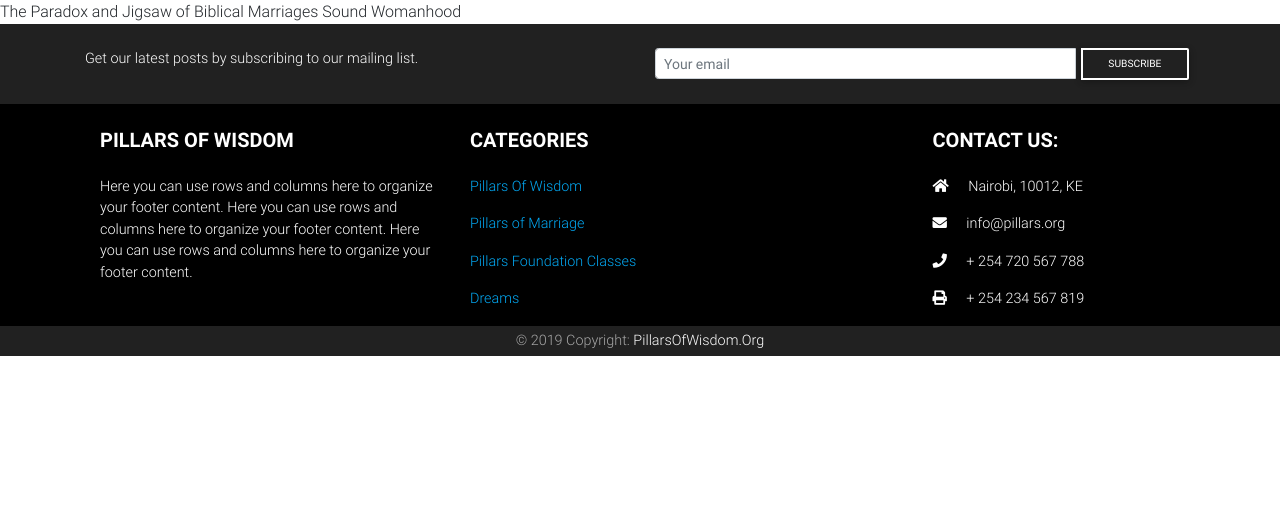
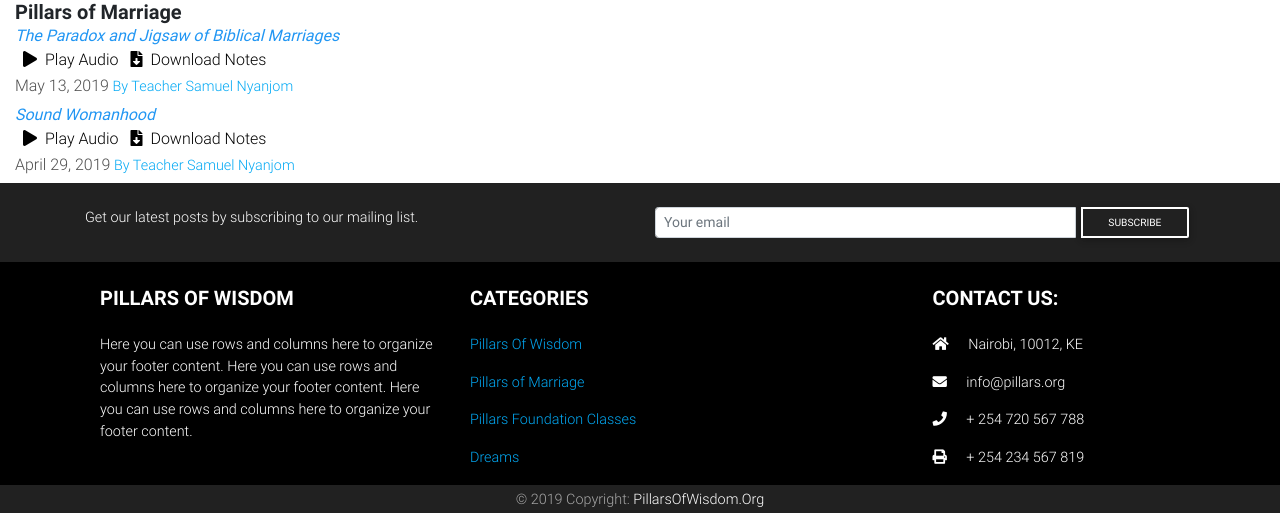
Before and after one commit to GeorgeMuchiri/website, a Django app: page /sermons/ in a window 1280 px wide. Shown: the part 78-591 px from the top of the page. Run offline with Django 3.2, Linux system fonts and the light colour scheme; data comes from the database, SQL or seed files in the repository; both versions use the stored data as it was after the commit; some libraries are stand-ins or nearby versions.

Commit message:
Dev of Sermons

```diff
--- a/sermons/templates/sermons/sermons.html
+++ b/sermons/templates/sermons/sermons.html
@@ -1,11 +1,26 @@
 {% extends 'sermons/base.html'%}
 
 {% block content %}
-  {% for post in posts %}
 
+<div class="col-md-9">
+  <!-- Excerpt -->
+  <div class="d-flex justify-content-between">
+    <div class="col-12  pl-0 ">
+      <h5 class="font-weight-bold mb-0">Pillars of Marriage</h5>
+      {% for teaching in marriage %}
+      <a href="#!" class="blue-text font-weight-normal font-italic">
 
+           {{ teaching.title }}
+      </a>
+      <p class="mb-1">
+     <a class="black-text" href="{{ teaching.audi.url }}"><i class="fas fa-play mx-2"></i>Play Audio</a>
 
-{{ post }}
-
-  {% endfor %}
+        <a class="black-text" href="{{ teaching.notes.url }}"><i class="fas fa-file-download mx-2"></i>Download Notes</a>
+      </p>
+      <h6 class="dark-grey-text">{{ teaching.date_created }}<span class="font-small light-blue-text"> By {{ teaching.teacher }}</span></h6>
+      {% endfor %}
+    </div>
+  </div>
+</div>
+<!-- Grid column -->
 {% endblock content %}
--- a/sermons/views.py
+++ b/sermons/views.py
@@ -4,8 +4,16 @@ from sermons.models import Teacher, Sermon, Category
 
 
 def index(request):
-    p = Sermon.objects.all()
-    context = {'teacher': p}
+    marriage = Sermon.objects.filter(category__name="Pillars of Marriage").order_by("-date_created")[:1]
+    foundation = Sermon.objects.filter(category__name="Foundation Class").order_by("-date_created")[:1]
+    wisdom = Sermon.objects.filter(category__name="Pillars of Wisdom").order_by("-date_created")[:1]
+
+    context  = {
+    'marriage': marriage,
+    'foundation': foundation,
+    'wisdom': wisdom,
+     }
+
     return render(request, 'sermons/index.html', context)
 
 
@@ -13,9 +21,14 @@ def about(request):
     return render(request, 'sermons/about.html')
 
 def sermons(request):
-    posts = Sermon.objects.filter(category__name='Pillars of Marriage')
+
+    marriage = Sermon.objects.filter(category__name="Pillars of Marriage").order_by("-date_created")
+    foundation = Sermon.objects.filter(category__name="Foundation Class").order_by("-date_created")
+    wisdom = Sermon.objects.filter(category__name="Pillars of Wisdom").order_by("-date_created")
     context  = {
-    'posts': posts
+    'marriage': marriage,
+    'foundation': foundation,
+    'wisdom': wisdom,
      }
     return render(request, 'sermons/sermons.html', context)
 
```
Also changed, not shown: sermons/templates/sermons/index.html (+19 -15 lines), db.sqlite3, 8 other files.
